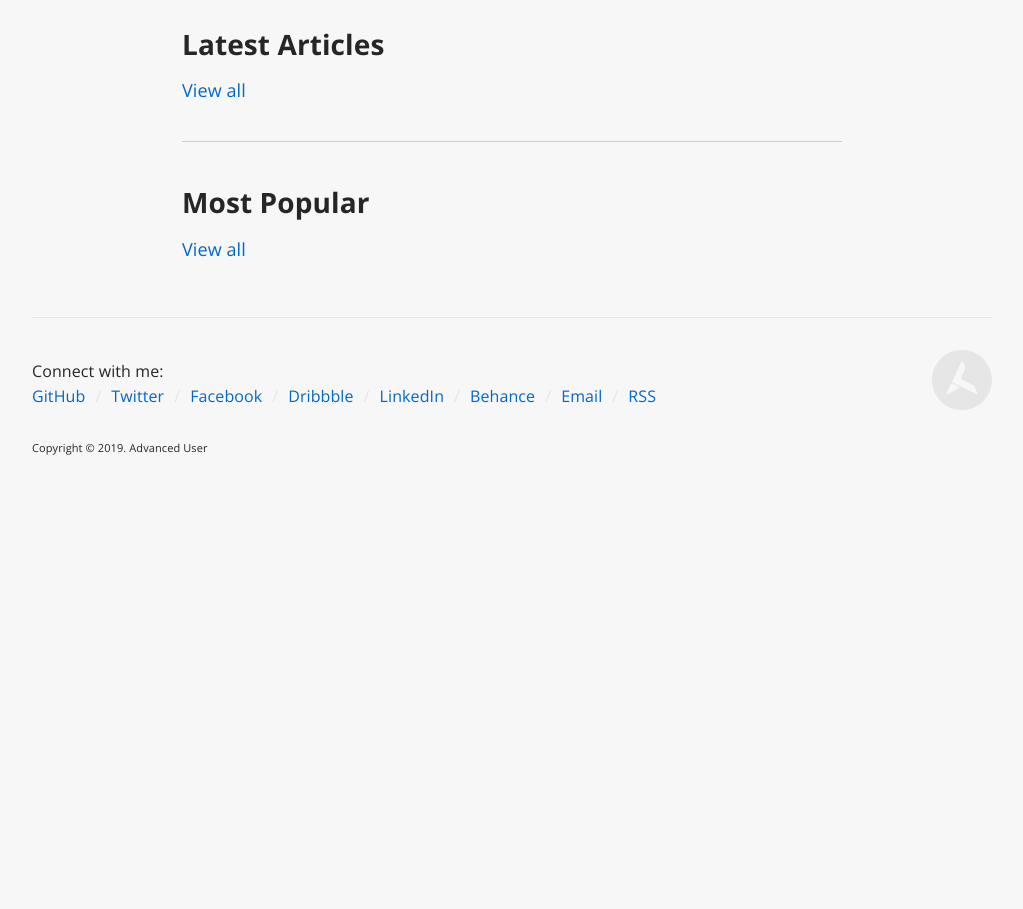
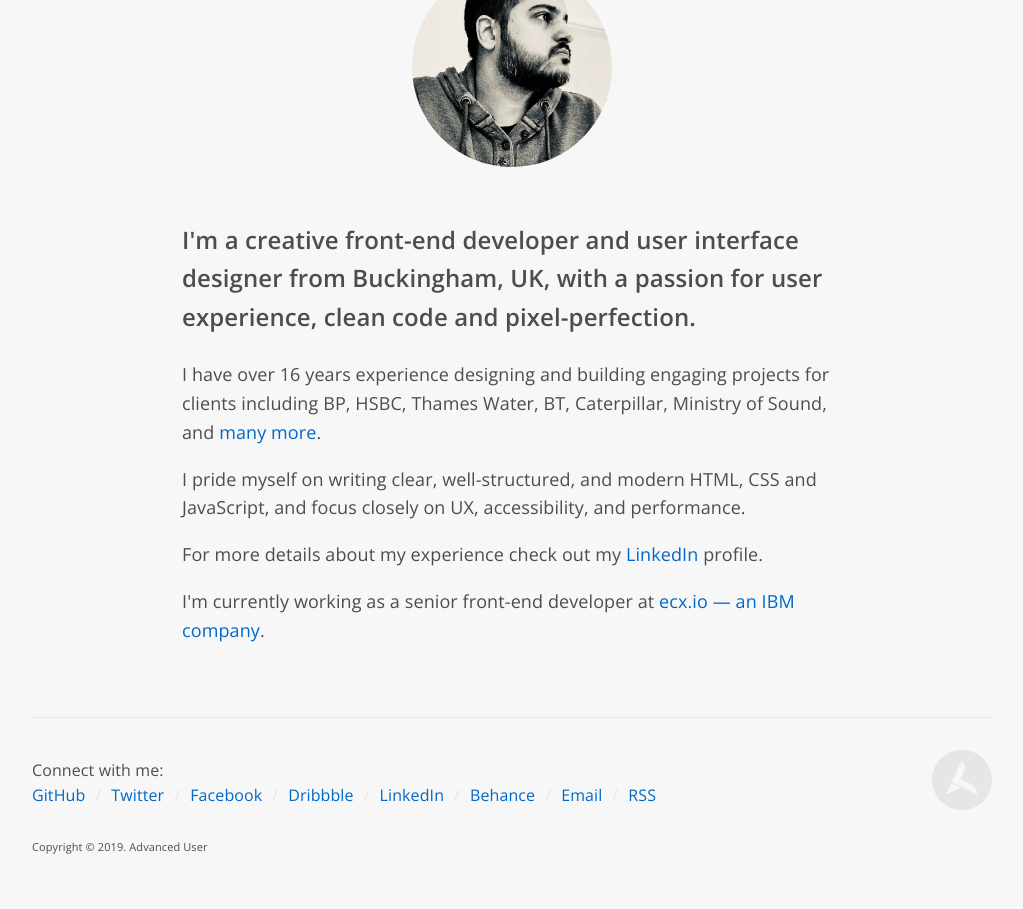
Before and after one commit to ajaykarwal/ajaykarwal-v7, a Gatsby site: page / in a window 1280 px wide. Shown: the part 237-1146 px from the top of the page, without its empty margins (128-1151 px from the left). Before the commit the page ends 800 px from the top, so only its background shows below. Built offline with nearby package versions, Linux system fonts and the light colour scheme; Gatsby itself is replaced by a stand-in of ours; a web font is replaced by a local one.

Commit message:
Homepage content. Config updates Typography styling updates

```diff
--- a/data/SiteConfig.js
+++ b/data/SiteConfig.js
@@ -22,45 +22,45 @@ const config = {
   userDescription:
     "I’m Ajay Karwal. I write about my experiences as a front-end developer. If you enjoy my content, please consider supporting what I do.", // User description to display in the author segment.
   // Links to social profiles/projects you want to display in the author segment/navigation bar.
-  userLinks: [
-    {
+  userLinks: {
+    github: {
       label: "GitHub",
       url: "https://github.com/ajaykarwal"
     },
-    {
+    twitter: {
       label: "Twitter",
       url: "https://twitter.com/ajaykarwal"
     },
-    {
+    facebook: {
       label: "Facebook",
       url: "https://facebook.com/ajaykarwal"
     },
-    {
+    dribbble: {
       label: "Dribbble",
       url: "https://dribbble.com/ajaykarwal"
     },
-    {
+    linkedin: {
       label: "LinkedIn",
       url: "http://www.linkedin.com/in/ajaykarwal"
     },
-    {
+    behance: {
       label: "Behance",
       url: "https://behance.net/ajaykarwal"
     },
-    {
+    email: {
       label: "Email",
       url: "mailto:ajaykarwal@gmail.com"
     },
-    {
+    rss: {
       label: "RSS",
       url: "/rss.xml"
     }
-  ],
+  },
   menuLinks: [
-    {
-      name: "About",
-      link: "/about/"
-    },
+    // {
+    //   name: "About",
+    //   link: "/about/"
+    // },
     {
       name: "Portfolio",
       link: "/portfolio/"
--- a/src/components/UserLinks.js
+++ b/src/components/UserLinks.js
@@ -2,15 +2,17 @@ import React from "react";
 
 const UserLinks = props => {
   const { userLinks } = props.config;
-  return (
-    <div className="user-links">
-      {userLinks.map(link => (
-        <a href={link.url} key={link.label}>
-          {link.label}
+  const linkList = [];
+  for (var link in userLinks) {
+    linkList.push(
+      <p key={userLinks[link].label}>
+        <a href={userLinks[link].url} target="_blank" rel="nofollow noopener">
+          {userLinks[link].label}
         </a>
-      ))}
-    </div>
-  );
+      </p>
+    );
+  }
+  return <div className="user-links">{linkList}</div>;
 };
 
 export default UserLinks;
--- a/src/pages/index.js
+++ b/src/pages/index.js
@@ -6,11 +6,14 @@ import PostListing from "../components/PostListing";
 import PageListing from "../components/PageListing";
 import SEO from "../components/SEO";
 import config from "../../data/SiteConfig";
+import Avatar from "../images/avatar.jpg";
 
 export default class Index extends Component {
   render() {
     const { data } = this.props;
 
+    const currentYear = new Date();
+    const since2004 = currentYear.getFullYear() - 2004;
     const latestPostEdges = data.latest.edges;
     const popularPostEdges = data.popular.edges;
     const pageEdges = data.pages.edges;
@@ -19,15 +22,43 @@ export default class Index extends Component {
       <Layout>
         <Helmet title={`Homepage – ${config.siteTitle}`} />
         <SEO />
-        <div className="container content-container">
-          <h1>Homepage</h1>
-          <section className="section">
+        <div className="container content-container homepage">
+          <img className="avatar" src={Avatar} alt="That's me!" />
+          <p className="lead">
+            I'm a creative front-end developer and user interface designer from
+            Buckingham, UK, with a passion for user experience, clean code and
+            pixel-perfection.
+          </p>
+          <p>
+            I have over {since2004} years experience designing and building
+            engaging projects for clients including BP, HSBC, Thames Water, BT,
+            Caterpillar, Ministry of Sound, and <a href="/portfolio/">many more</a>.
+          </p>
+
+          <p>
+            I pride myself on writing clear, well-structured, and modern HTML,
+            CSS and JavaScript, and focus closely on UX, accessibility, and
+            performance.
+          </p>
+
+          <p>
+            For more details about my experience check out my <a href={config.userLinks.linkedin.url} target="_blank" rel="nofollow noopener">LinkedIn</a> profile.
+          </p>
+
+          <p>
+            I'm currently working as a senior front-end developer at <a href="https://www.ecx.io/en/" target="_blank" rel="nofollow noopener">
+              ecx.io — an
+              IBM company
+            </a>.
+          </p>
+
+          {/* <section className="section">
             <h2>Latest Articles</h2>
             <PostListing simple postEdges={latestPostEdges} />
             <Link to="/blog" className="view-all">
               View all
             </Link>
-          </section>
+          </section> */}
 
           {/* <section className="section">
             <h2>
@@ -35,15 +66,15 @@ export default class Index extends Component {
             </h2>
             <PageListing pageEdges={pageEdges} />
           </section> */}
-          <hr/>
+          {/* <hr /> */}
 
-          <section className="section">
+          {/* <section className="section">
             <h2>Most Popular</h2>
             <PostListing simple postEdges={popularPostEdges} />
             <Link to="/categories/popular" className="view-all">
               View all
             </Link>
-          </section>
+          </section> */}
         </div>
       </Layout>
     );
--- a/src/styles/base/_variables.scss
+++ b/src/styles/base/_variables.scss
@@ -1,6 +1,6 @@
 // Fonts
 
-@import url("https://fonts.googleapis.com/css?family=Open+Sans:400,700|Oxygen+Mono&display=swap");
+@import url("https://fonts.googleapis.com/css?family=Open+Sans:400,600,700|Oxygen+Mono&display=swap");
 
 $system-font: -apple-system, BlinkMacSystemFont, Segoe UI, Roboto, Helvetica, Arial, sans-serif;
 
@@ -22,6 +22,7 @@ $font-weight-thin: 100;
 $font-weight-light: 300;
 $font-weight-normal: 400;
 $font-weight-medium: 500;
+$font-weight-semibold: 600;
 $font-weight-bold: 700;
 $font-weight-extra-bold: 800;
 $font-weight-black: 900;
@@ -34,7 +35,7 @@ $break-lg: 1200px;
 
 // Colors
 $brand-primary: #0068c7;
-$brand-primary-dark: darken($brand-primary, 30%);
+$brand-primary-dark: darken($brand-primary, 10%);
 $brand-primary-light: lighten($brand-primary, 40%);
 $brand-primary-very-light: lighten($brand-primary, 48%);
 
@@ -44,11 +45,12 @@ $brand-secondary: #ffb100;
 $white: #ffffff;
 $light-grey: #f7f7f8;
 $medium-grey: #e6e6e6;
-$dark-grey: #666666;
+$dark-grey: #4D4D4D;
 $black: #262626;
 $true-black: #000000;
 
-$text-body: $black;
+$text-body: $dark-grey;
+$text-body-dark: $black;
 $text-link: $brand-primary;
 
 $brand-twitter: #55acee;
--- a/src/styles/components/_header.scss
+++ b/src/styles/components/_header.scss
@@ -14,6 +14,9 @@
     align-items: center;
     justify-content: space-between;
     text-decoration: none;
+    &:hover {
+      text-decoration: none;
+    }
 
     .icon {
       width: 40px;
--- a/src/styles/components/_homepage.scss
+++ b/src/styles/components/_homepage.scss
@@ -1,49 +1,8 @@
 .homepage {
-
-  .name span {
-    svg {
-      width: 14px;
-      height: 14px;
-      margin: 3px 0 0 0;
-    }
-
-    @include font-size(13px);
-    font-weight: $font-weight-bold;
-    display: inline-block;
-    position: relative;
-    vertical-align: top;
-    height: 20px;
-    width: 20px;
-    border-radius: 20px;
-    background-color: $white;
-    color: $brand-primary;
-    line-height: 1;
-    text-align: center;
-    margin: 5px 0 0 2px;
-    padding-top: 3px;
-    cursor: help;
-
-    &:hover:after {
-      content: attr(data-title);
-      @include font-size(12px);
-      font-weight: $font-weight-normal;
-      display: block;
-      position: absolute;
-      bottom: 24px;
-      width: 250px;
-      left: 0px;
-      background: $white;
-      color: $black;
-      padding: 3px 5px 5px 5px;
-      border-radius: 3px;
-      text-align: left;
-      line-height: 1.3;
-    }
-
-  }
-
-  .actions {
-    @include center-content;
-    margin-top: 2em;
+  .avatar {
+    border-radius: 100%;
+    width: 200px;
+    display: block;
+    margin: 3em auto;
   }
 }
--- a/src/styles/components/_layout.scss
+++ b/src/styles/components/_layout.scss
@@ -13,9 +13,10 @@ main {
 }
 
 .user-links {
-  a {
+  p {
     display: inline-block;
     position: relative;
+    margin: 0;
 
     &::after {
       content: "/";
--- a/src/styles/components/_typography.scss
+++ b/src/styles/components/_typography.scss
@@ -8,30 +8,23 @@ h6 {
   color: inherit;
   line-height: 1.3em;
   margin-bottom: 0.5em;
-  font-weight: $font-weight-bold;
-
-  &.light {
-    font-weight: $font-weight-light;
-  }
+  font-weight: $font-weight-semibold;
   a {
-    color: $brand-primary;
+    color: inherit;
   }
 }
 
-h2,
-h3,
-h4,
-h5,
-h6 {
-  margin-top: 1.5em;
+// h2, h3, h4, h5, h6 {
+//   margin-top: 1.5em;
 
-  & > & {
-    margin-top: 0;
-  }
-}
+//   & > & {
+//     margin-top: 0;
+//   }
+// }
 
 h1 {
-  @include font-size(36px);
+  @include font-size(30px);
+  font-weight: $font-weight-bold;
 
   span {
     display: block;
@@ -43,7 +36,7 @@ h1 {
 }
 
 h2 {
-  @include font-size(28px);
+  @include font-size(26px);
 
   span {
     display: block;
@@ -54,7 +47,7 @@ h2 {
 }
 
 h3 {
-  @include font-size(22px);
+  @include font-size(18px);
 }
 
 h4 {
@@ -82,6 +75,8 @@ a {
   &:focus,
   &:active,
   &:hover {
+    color: $brand-primary-dark;
+    background-color: rgba($brand-primary, 0.06);
     text-decoration: underline;
   }
 }
@@ -91,6 +86,7 @@ p {
   margin-bottom: 1em;
 
   &.lead {
-    @include font-size(22px);
+    @include font-size(24px);
+    font-weight: $font-weight-semibold;
   }
 }
--- a/src/styles/main.scss
+++ b/src/styles/main.scss
@@ -8,13 +8,14 @@
 @import 'components/layout';
 @import 'components/header';
 @import 'components/footer';
+@import 'components/typography';
+
+@import 'components/homepage';
 
 // @import 'components/forms';
-@import 'components/typography';
 
 // @import 'components/article';
 // @import 'components/modules';
-// @import 'components/homepage';
 // @import 'components/readinglist';
 
 // @import 'components/code';
```
Also changed, not shown: src/images/avatar.jpg (added).
